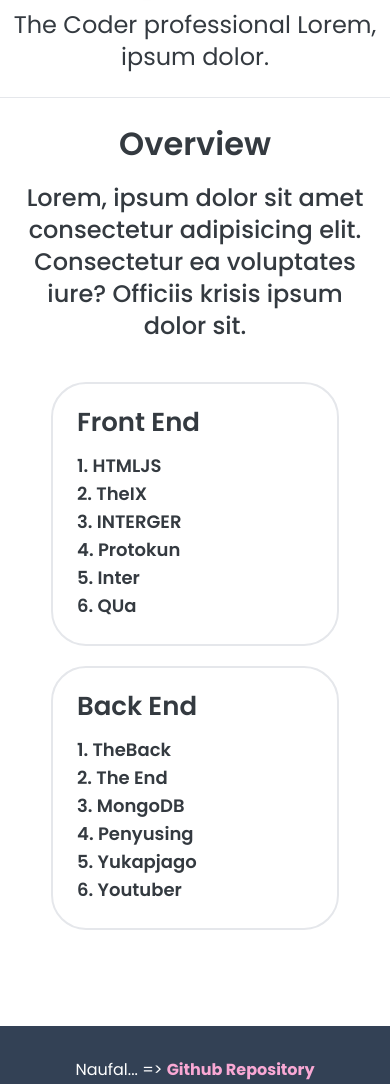
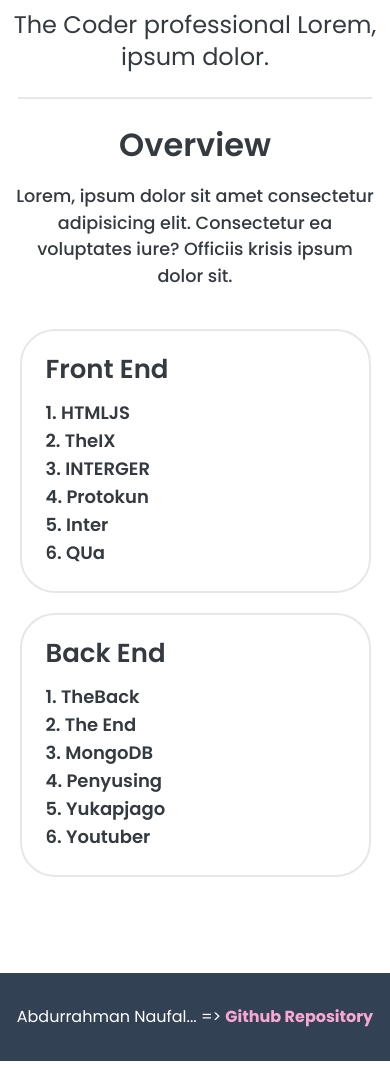
Before and after one commit to nfal001/slicing-tailwind, a website: page index.html in a window 390 px wide. Shown: the part 419-1503 px from the top of the page. After the commit the page ends 1480 px from the top, so only its background shows below. Drawn offline with Linux system fonts and the light colour scheme.

Commit message:
v.01h
cukub jelas

```diff
--- a/index.html
+++ b/index.html
@@ -29,12 +29,12 @@
         </h3>
       </div>
     </div>
-    <hr />
+    <hr class="border max-w-[91%] mx-auto" />
     <div
       class="container px-4 mt-2 my-10 mx-auto flex flex-col justify-center items-center"
     >
       <h3 class="text-center text-lg my-6 font-semibold text-[32px]">Overview</h3>
-      <p class="text-center max-w-lg font-medium text-2xl">
+      <p class="text-center max-w-lg font-medium text-[1.1rem] sm:text-2xl">
         Lorem, ipsum dolor sit amet consectetur adipisicing elit. Consectetur ea
         voluptates iure? Officiis krisis ipsum dolor sit.
       </p>
@@ -42,7 +42,7 @@
     <div
       class="flex flex-col max-w-[982px] mx-auto sm:flex-row md:flex-row lg:flex-row xl:flex-row justify-center items-center mb-24"
     >
-      <div class="mx-10 px-6 py-6 border-2 w-72 rounded-[35px] w-full lg:w-[445px] mb-5 sm:mb-0 lg:mb-0">
+      <div class="mx-10 px-6 py-6 border-2 w-[90%] sm:w-80 rounded-[35px] md:w-[445px] mb-5 sm:mb-0 lg:mb-0">
         <p class="text-xl mb-4 font-semibold text-[26px]">Front End</p>
         <ol class="list-decimal list-inside">
           <li class="leading-7 text-lg font-semibold">HTMLJS</li>
@@ -53,7 +53,7 @@
           <li class="leading-7 text-lg font-semibold">QUa</li>
         </ol>
       </div>
-      <div class="mx-10 px-6 py-6 border-2 w-72 rounded-[35px] w-full lg:w-[445px]">
+      <div class="mx-10 px-6 py-6 border-2 w-[90%] sm:w-72 rounded-[35px] md:w-[445px]">
         <p class="text-xl mb-4 font-semibold text-[26px]">Back End</p>
         <ol class="list-decimal list-inside">
           <li class="leading-7 text-lg font-semibold">TheBack</li>
@@ -67,7 +67,7 @@
     </div>
     <div class="w-full mt-8 py-8 bg-slate-700 ">
       <p class="text-center text-white">
-        <a href="https://github.com/nfal001/slicing-tailwind"> Naufal... => <span class="text-pink-300 font-bold">Github Repository</span></a>
+        <a href="https://github.com/nfal001/slicing-tailwind"> Abdurrahman Naufal... => <span class="text-pink-300 font-bold">Github Repository</span></a>
       </p>
     </div>
   </body>
```
Also changed, not shown: assets/css/output.css.
